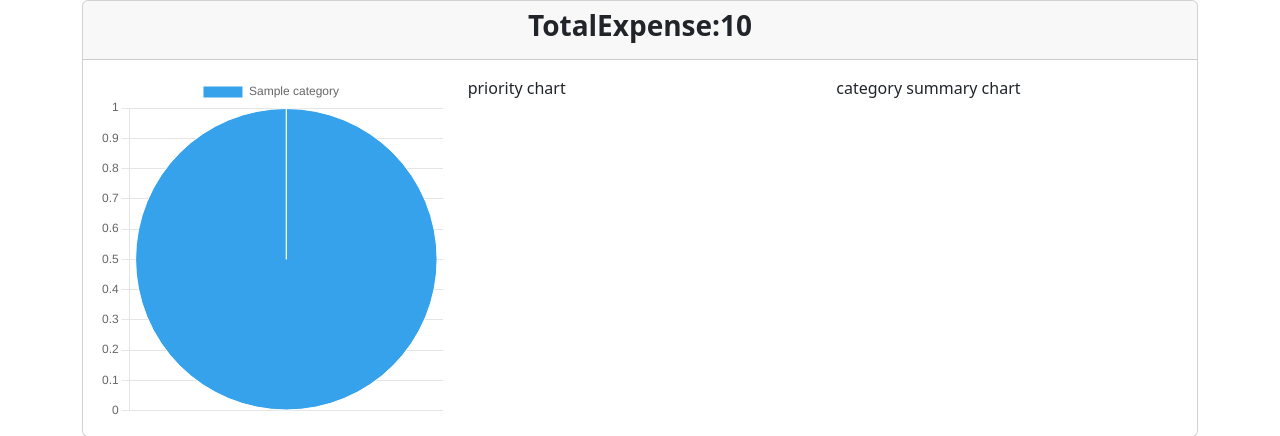
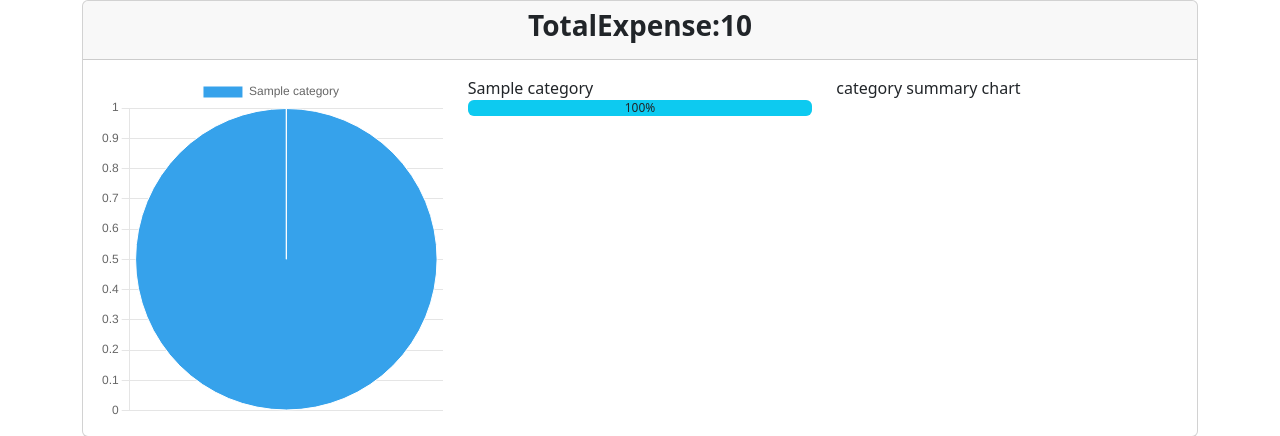
Before and after one commit to luminartechnolabkochi/fundkeeper, a Django app: template budget/templates/expense_summary.html in a window 1280 px wide. Shown: the part 56-492 px from the top of the page. Run offline with Django 5.2, Linux system fonts and the light colour scheme; the template is opened without the code that fills it: most values are stand-ins (such as "Sample title", 1, 10 or a date in 2020).

Commit message:
progress bar

```diff
--- a/budget/templates/expense_summary.html
+++ b/budget/templates/expense_summary.html
@@ -1,6 +1,8 @@
 {%extends 'base.html'%}
 
 {%block main_block %}
+
+{%load custom_filters%}
 
 <div class="container">
 
@@ -15,7 +17,17 @@
                 <div class="col-4">
                     <canvas id="myChart"></canvas>
                 </div>
-                <div class="col-4">priority chart</div>
+                <div class="col-4">
+
+                  {%for cs in category_summary%}
+
+                  {{cs.category}}
+                  <div class="progress mb-4" role="progressbar" aria-label="Info example" aria-valuenow="50" aria-valuemin="0" aria-valuemax="100">
+                    <div class="progress-bar bg-info text-dark" style="width: {{cs.total|percentage:expense_total.total}}%">{{cs.total|percentage:expense_total.total}}%</div>
+                  </div>
+                    {%endfor%}
+
+                </div>
                 <div class="col-4">category summary chart</div>
             </div>
 
--- a/budget/templatetags/custom_filters.py
+++ b/budget/templatetags/custom_filters.py
@@ -3,6 +3,6 @@ from django import template
 register=template.Library()
 
 @register.filter
-def calculate_percentage(value,total):
+def percentage(value,total):
 
-    return 0 if total==0 else (value/total)*100
+    return 0 if total==0 else round((value/total)*100)
```
